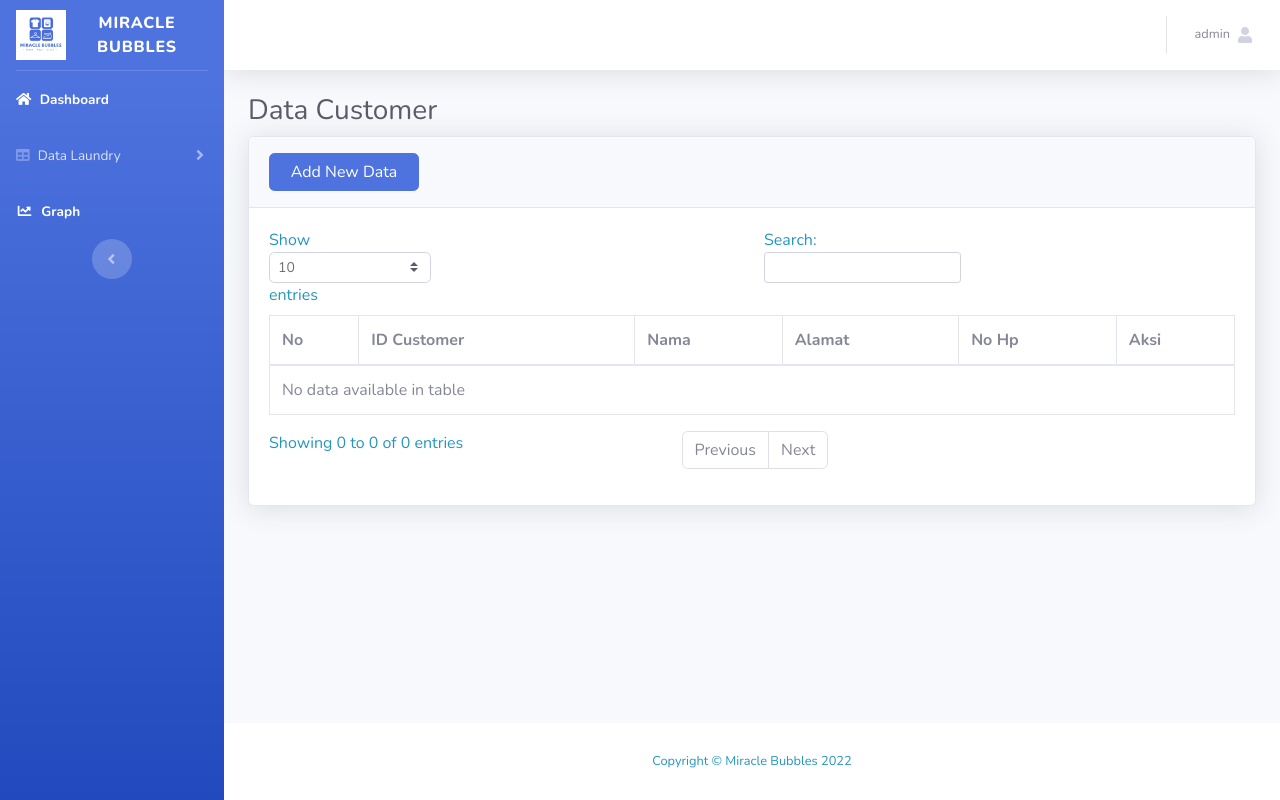
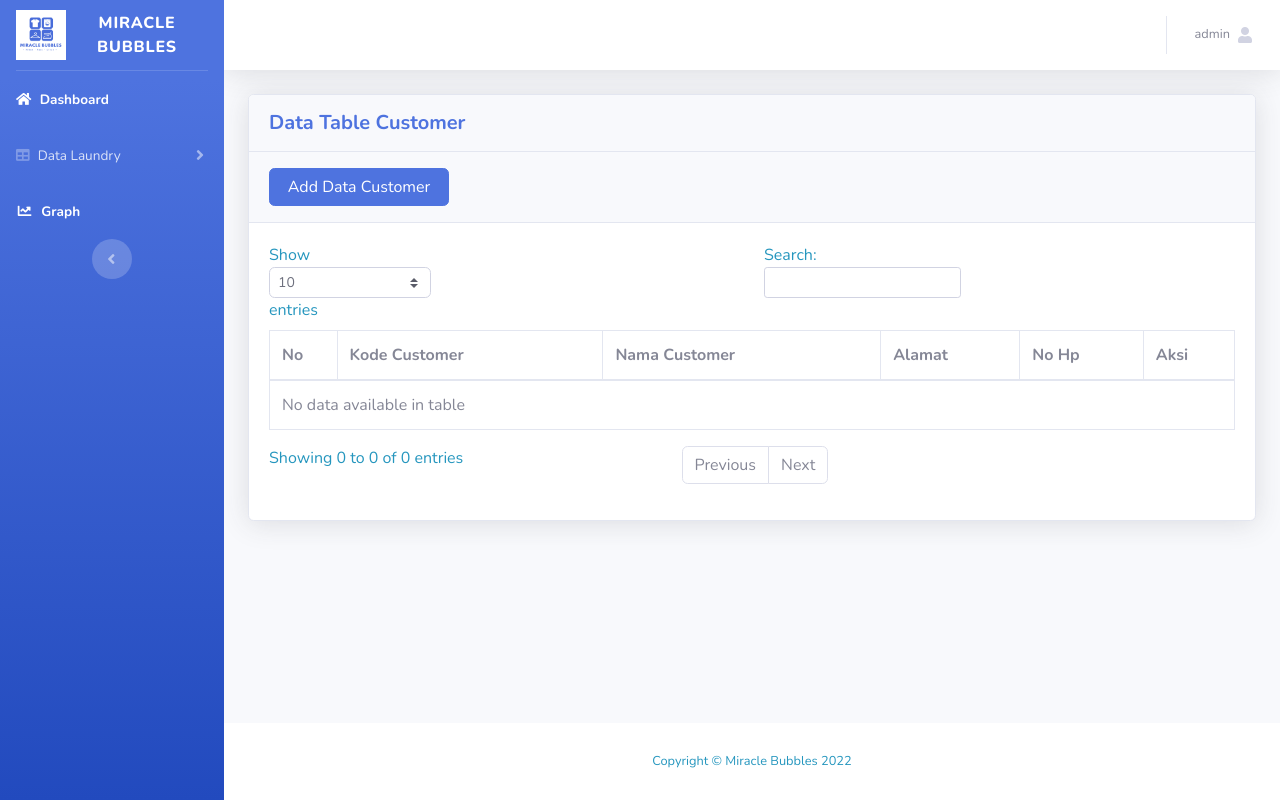
Before and after one commit to riafara/LaundryMiracleBubbles, a PHP site: page /tcustomer.php in a window 1280 px wide. Run offline with PHP 8.4, Linux system fonts and the light colour scheme; a user stored in the database is signed in; data that the repository does not hold is empty.

Commit message:
Update lagi

```diff
--- a/customerhapus.php
+++ b/customerhapus.php
@@ -1,7 +1,7 @@
 <?php
 require ('koneksi.php');
-$id = $_GET['id_customer'];
-mysqli_query($koneksi, "DELETE FROM tb_customer WHERE id_customer ='$id'")or die(mysqli_errno($koneksi));
+$id = $_GET['kode_customer'];
+mysqli_query($koneksi, "DELETE FROM tb_customer WHERE kode_customer ='$id'")or die(mysqli_errno($koneksi));
 
 header("location:tcustomer.php");
 ?>
--- a/tables.php
+++ b/tables.php
@@ -171,7 +171,7 @@ $sesLvl = $_SESSION['level'];
                     <!-- DataTales Example -->
                     <div class="card shadow mb-4">
                         <div class="card-header py-3">
-                            <h6 class="m-0 font-weight-bold text-primary">Data Table User</h6>
+                            <h5 class="m-0 font-weight-bold text-primary">Data Table User</h5>
                         </div>
                         <div class="card-body">
                             <div class="table-responsive">
--- a/tcustomer.php
+++ b/tcustomer.php
@@ -168,13 +168,16 @@ $sesLvl = $_SESSION['level'];
                 <div class="container-fluid">
 
                     <!-- Page Heading -->
-                    <h1 class="h3 mb-2 text-gray-800">Data Customer</h1>
+
 
                     <!-- DataTales Example -->
                     <div class="card shadow mb-4">
-                        <div class="card-header py-3">
-                            <div style="width: 150px;" >
-                            <a href="insert.php" class="btn btn-primary btn-user btn-block">Add New Data</a>
+                    <div class="card-header py-3">
+                            <h5 class="m-0 font-weight-bold text-primary">Data Table Customer</h5>
+                        </div>
+                    <div class="card-header py-3">
+                            <div style="width: 180px;" >
+                            <a href="insert.php" class="btn btn-primary btn-user btn-block">Add Data Customer</a>
                             </div>
                         </div>
                         <div class="card-body">
@@ -183,8 +186,8 @@ $sesLvl = $_SESSION['level'];
                                     <thead>
                                         <tr>
                                             <th>No</th>
-                                            <th>ID Customer</th>
-                                            <th>Nama</th>
+                                            <th>Kode Customer</th>
+                                            <th>Nama Customer</th>
                                             <th>Alamat</th>
                                             <th>No Hp</th>
                                             <th>Aksi</th>
@@ -201,10 +204,10 @@ $sesLvl = $_SESSION['level'];
                                                 $dis = "disabled";
                                             }
                                             while ($row = mysqli_fetch_array($result)){
-                                                $userId = $row['id_customer'];
-                                                $nama = $row['nama'];
+                                                $userId = $row['kode_customer'];
+                                                $nama = $row['nama_customer'];
                                                 $alamat = $row['alamat'];
-                                                $hp = $row['no_hp'];
+                                                $hp = $row['nohp'];
                                         ?>
                                         <tr>
                                             <td><?php echo $no; ?></td>
@@ -213,10 +216,10 @@ $sesLvl = $_SESSION['level'];
                                             <td><?php echo $alamat; ?></td>
                                             <td><?php echo $hp; ?></td>
                                             <td>
-                                            <a href="customeredit.php?id_customer=<?php echo $row['id_customer']; ?>" class="btn btn-primary btn-circle <?php echo $dis; ?>"><i class="fas fa-pen"></i></a>
+                                            <a href="customeredit.php?kode_customer=<?php echo $row['kode_customer']; ?>" class="btn btn-primary btn-circle <?php echo $dis; ?>"><i class="fas fa-pen"></i></a>
 
                                             <a href="#" class="btn btn-danger btn-circle <?php echo $dis;?>"
-                                            onClick="confirmModal('customerhapus.php?&id_customer=<?php echo $row['id_customer']; ?>');">
+                                            onClick="confirmModal('customerhapus.php?&kode_customer=<?php echo $row['kode_customer']; ?>');">
                                                 <i class="fas fa-trash"></i>
                                             </a>
                                             </td>
```
Also changed, not shown: customer.php (+7 -7 lines), customeredit.php (+10 -10 lines), insert.php (+4 -4 lines), tpaket.php (+5 -3 lines).
